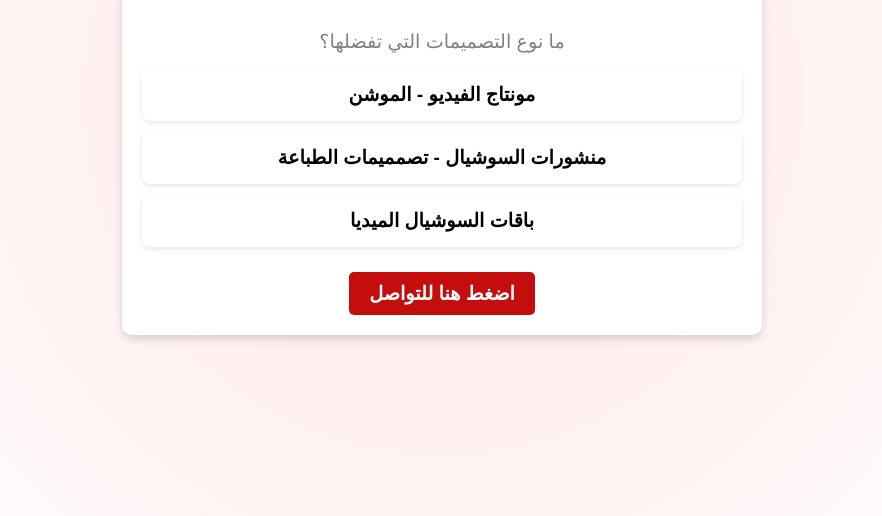
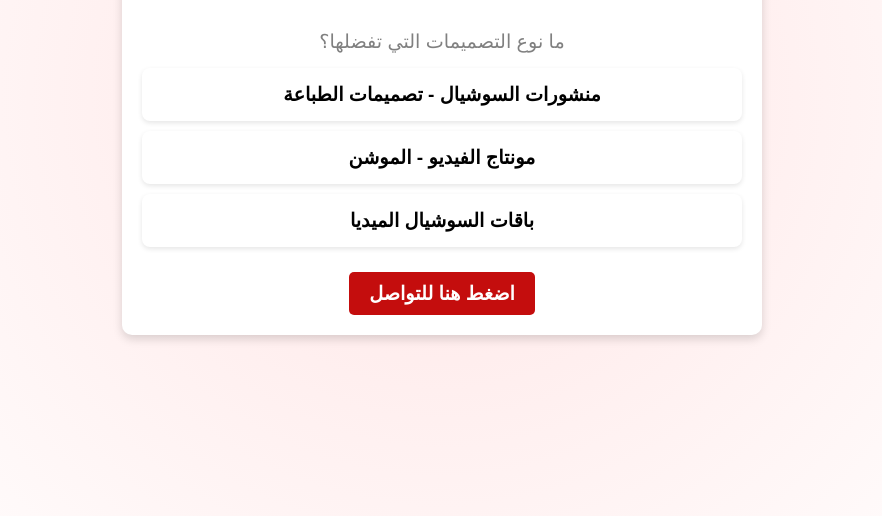
Before and after one commit to problynx/Problynx.elnagar, a plain HTML site: page index.html in a window 1280 px wide. Shown: the part 324-840 px from the top of the page, without its empty margins (198-1080 px from the left). Drawn offline with Linux system fonts and the light colour scheme.

Commit message:
Update index.html

```diff
--- a/index.html
+++ b/index.html
@@ -103,11 +103,8 @@
     <div class="container">
         <img src="ahmed.html.jpg" alt="Logo">
         <p>ما نوع التصميمات التي تفضلها؟</p>
+        <a href="https://ahmedelnagar.my.canva.site/for-print" class="link" onclick="playSound('defaultSound')">منشورات السوشيال - تصميمات الطباعة</a>
         <a href="https://ahmedelnagar.my.canva.site/products-and-services-website" class="link" onclick="playSound('defaultSound')">مونتاج الفيديو - الموشن</a>
-        <a href="https://ahmedelnagar.my.canva.site/for-print" class="link" onclick="playSound('defaultSound')">منشورات السوشيال
-            - تصمميمات الطباعة
-
-        </a>
         <a href="https://ahmedelnagar.my.canva.site/for-print" class="link" onclick="playSound('defaultSound')">باقات السوشيال الميديا</a>
         <div class="social-links"></div>
         <a href="https://wa.me/201055148437?text=%D9%85%D8%B1%D8%AD%D8%A8%D8%A7%20%D8%A7%D8%B1%D9%8A%D8%AF%20%D8%A7%D9%84%D8%A7%D8%B3%D8%AA%D9%81%D8%B3%D8%A7%D8%B1%20%D8%B9%D9%86%20%D8%AE%D8%AF%D9%85%D8%A7%D8%AA%D9%83%D9%85" class="contact-link" onclick="playSound('contactSound')">اضغط هنا للتواصل</a>
```
